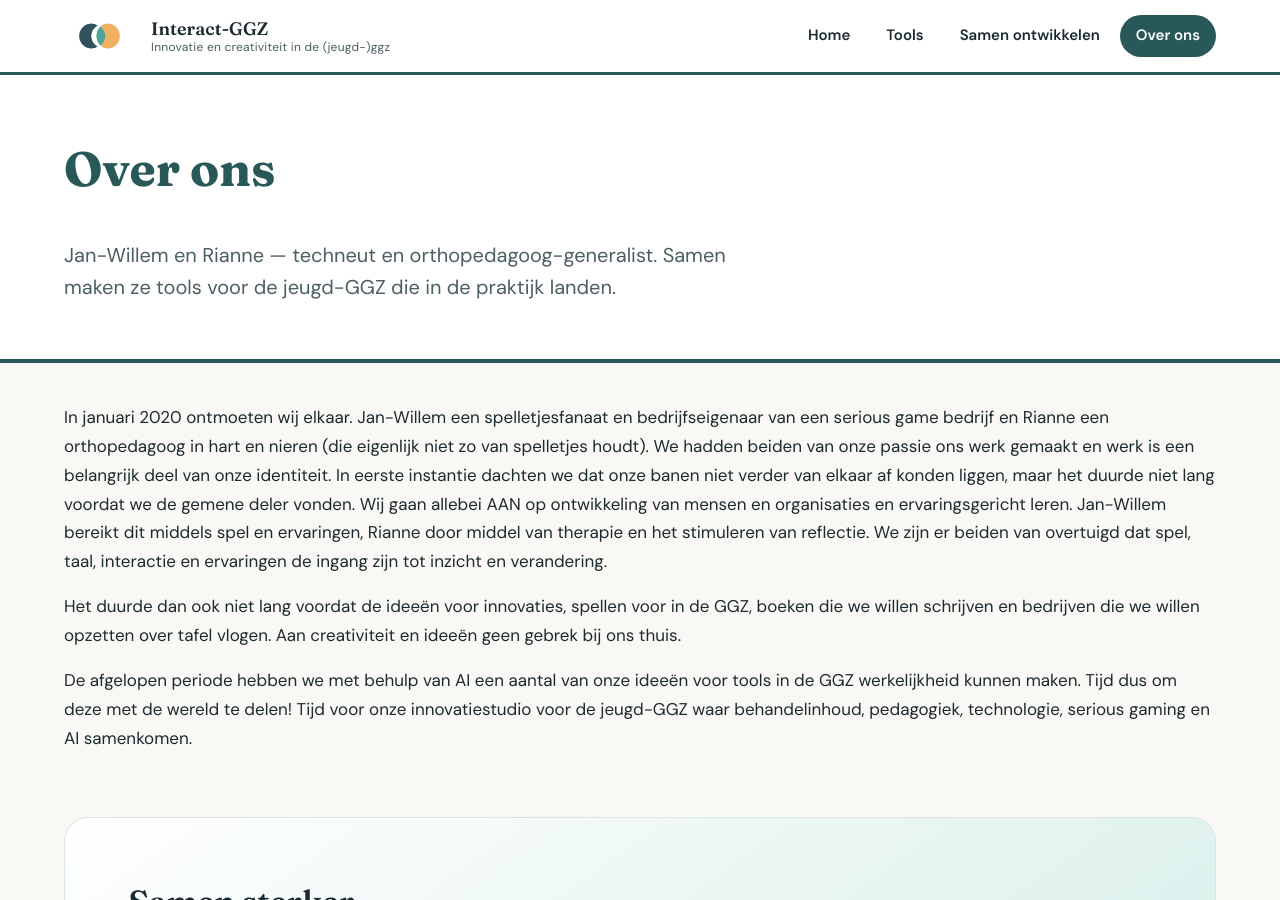
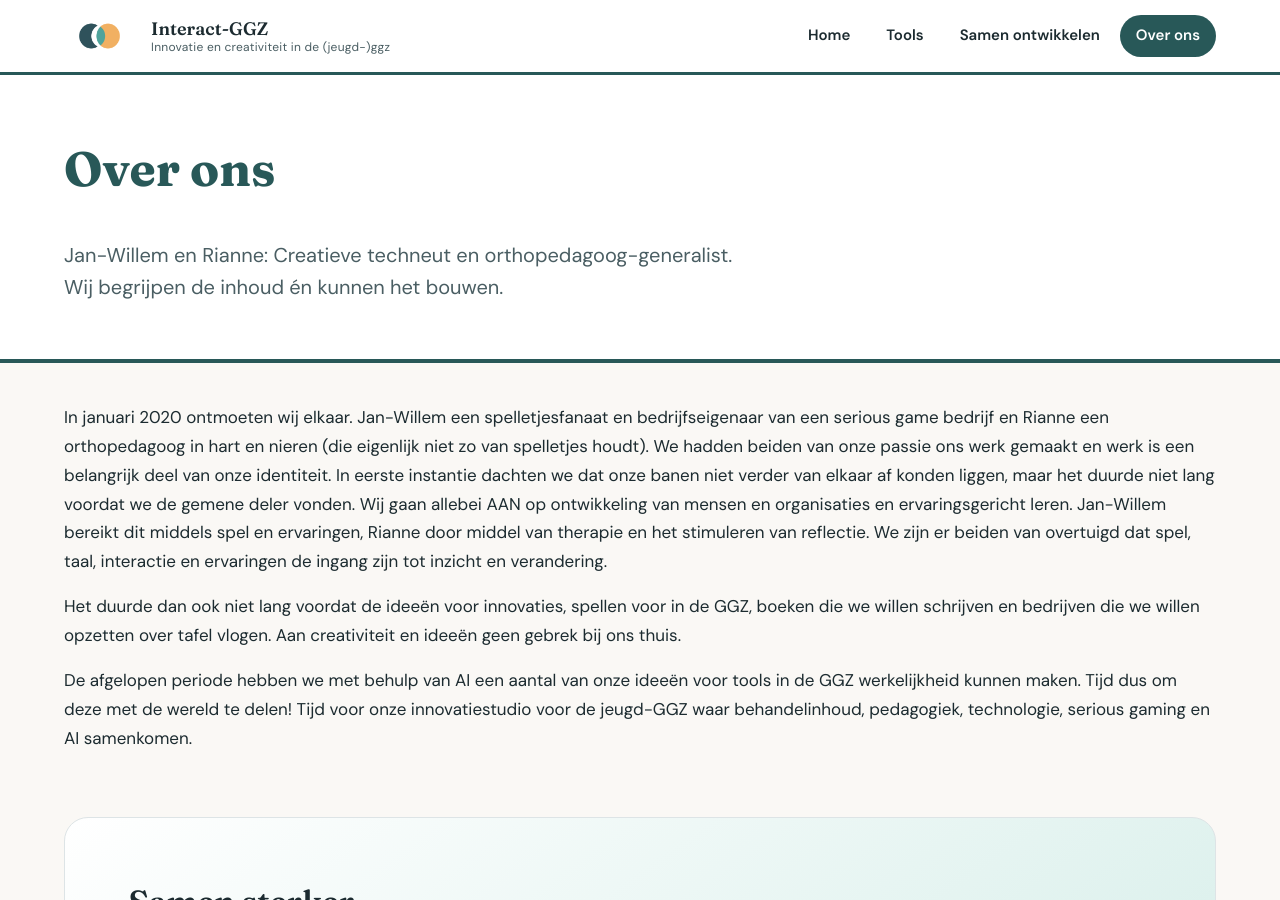
Before and after one commit to janwillemm/jari-website, a Jekyll site: the page built from over-ons.md, in a window 1280 px wide and 900 px high. Built offline with Jekyll 4.4.1, drawn with Linux system fonts in a browser that asks for light colours.

Commit message:
Werk intro Over ons bij met nieuwe positionering.
Benadrukt creativiteit en de combinatie van inhoud en bouwvaardigheid.

Co-authored-by: Cursor <cursoragent@cursor.com>

```diff
--- a/over-ons.md
+++ b/over-ons.md
@@ -2,8 +2,7 @@
 layout: page
 heading: Over ons
 intro: >-
-  Jan-Willem en Rianne — techneut en orthopedagoog-generalist. Samen maken ze
-  tools voor de jeugd-GGZ die in de praktijk landen.
+  Jan-Willem en Rianne: Creatieve techneut en orthopedagoog-generalist. Wij begrijpen de inhoud én kunnen het bouwen.
 ---
 
 In januari 2020 ontmoeten wij elkaar. Jan-Willem een spelletjesfanaat en bedrijfseigenaar
```
